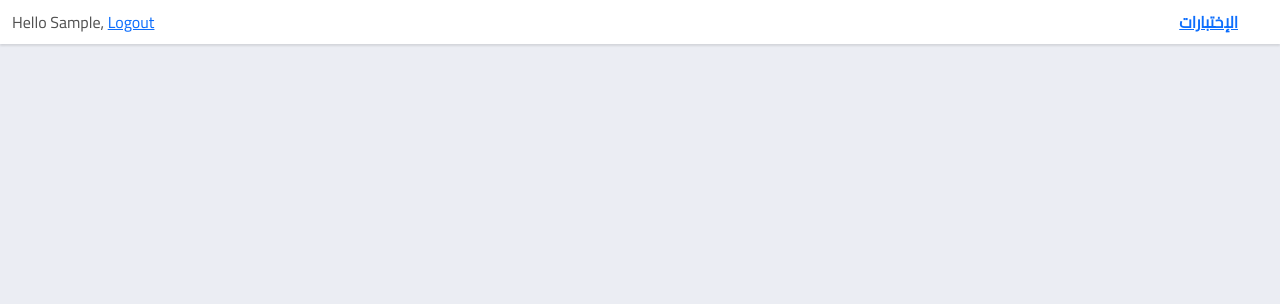
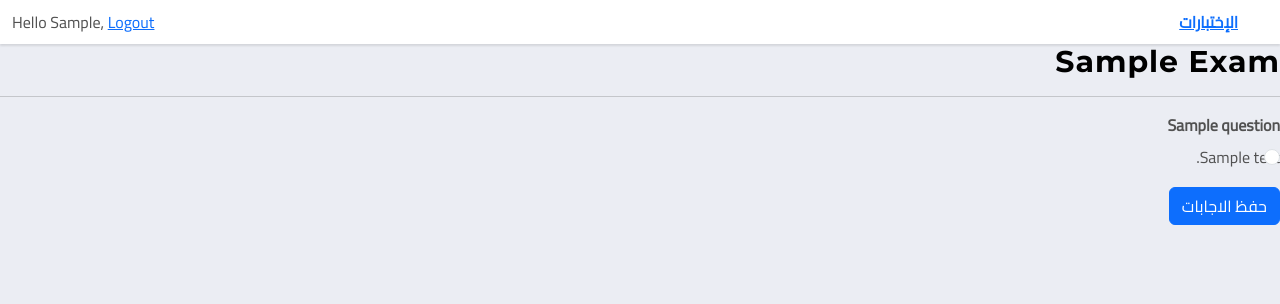
Before and after one commit to Hazem179/Exams, a Django app: page /1/ in a window 1280 px wide. Shown: the top 304 px of the page. Run offline with Django 4.2, Linux system fonts and the light colour scheme; a user stored in the database is signed in; tables that the repository leaves empty hold one stand-in row (values such as "Sample post"); data that the repository does not hold is empty; some libraries are stand-ins or nearby versions.

Commit message:
js commits

```diff
--- a/exam/models.py
+++ b/exam/models.py
@@ -1,4 +1,5 @@
 from django.db import models
+import random
 from accounts.models import User
 # Create your models here.
 
@@ -14,11 +15,13 @@
         return self.name
 
     def get_questions(self):
-        return self.question_set.all()[:self.number_of_questions]
+        questions = list(self.question_set.all())
+        random.shuffle(questions)
+        return questions
 
 
 class Question(models.Model):
-    exam = models.ForeignKey(Exam, on_delete=models.CASCADE, related_name='questions')
+    exam = models.ForeignKey(Exam, on_delete=models.CASCADE)
     question = models.TextField()
 
     def __str__(self):
@@ -28,7 +31,7 @@
 
 
 class Answer(models.Model):
-    question = models.ForeignKey(Question, on_delete=models.CASCADE, related_name='qusetion')
+    question = models.ForeignKey(Question, on_delete=models.CASCADE)
     answer = models.CharField(max_length=50)
     is_correct = models.BooleanField(default=False)
 
--- a/exam/urls.py
+++ b/exam/urls.py
@@ -1,7 +1,9 @@
 from django.urls import path
 from . import views
 
-urlpatterns=[
-    path('',views.home,name = 'home'),
-    path("<int:pk>/", views.exam_detail, name="exam_detail")
+urlpatterns = [
+    path('', views.home, name='home'),
+    path("<int:pk>/", views.exam_detail, name="exam_detail"),
+    path("<int:pk>/data/", views.exam_data, name="exam_data")
+
 ]
--- a/exam/views.py
+++ b/exam/views.py
@@ -1,6 +1,6 @@
 from django.contrib.auth.decorators import login_required
 from django.shortcuts import render
-
+from django.http import JsonResponse
 from exam.models import Exam
 
 
@@ -16,3 +16,16 @@
 def exam_detail(request,pk):
     exam = Exam.objects.get(id=pk)
     return render(request, 'exams/detail.html', {'exam': exam})
+
+def exam_data(request,pk):
+    exam = Exam.objects.get(id=pk)
+    questions = []
+    for question in exam.get_questions():
+        answers = []
+        for answer in question.get_answers():
+            answers.append(answer.answer)
+        questions.append({str(question): answers})
+    return JsonResponse({
+        'data': questions,
+        'duration': exam.duration,
+    })
--- /dev/null
+++ b/static/js/quiz.js
@@ -0,0 +1,22 @@
+const url = window.location.href;
+const examBox = document.getElementById('exam-box');
+
+$.ajax({
+    type: 'GET',
+    url: url + 'data',
+    success: function (response) {
+        console.log(response);
+        const data = response.data;
+        data.forEach(element => {
+            for (const [question, answer] of Object.entries(element)) {
+                examBox.innerHTML += '<hr> <div class="mb-2"><b>' + question + '</b></div>'
+                answer.forEach(answer => {
+                    examBox.innerHTML += '<div class="form-check"><input class="form-check-input" type="radio" name="exampleRadios" id="exampleRadios1" value="option1"><label class="form-check-label" for="exampleRadios1">' + answer + '</label></div>'
+                });
+            }
+        });
+    },
+    error: function (error) {
+        console.log(error);
+    }
+})
--- a/templates/base.html
+++ b/templates/base.html
@@ -16,7 +16,6 @@
     <!-- Google Font Family Link End -->
 
     <!-- CSS -->
-
     <link href="{% static 'css/style.css' %}" rel="stylesheet">
     <link href="{% static 'css/cs-foodbakery-plugin.css' %}" rel="stylesheet">
     <link href="{% static 'css/bootstrap-slider.css' %}" rel="stylesheet">
@@ -35,12 +34,7 @@
             crossorigin="anonymous"></script>
     <script src="{% static 'js/modernizr.js' %}"></script>
     <script src="{% static 'js/bootstrap.js' %}"></script>
-
-
-
-    <!-- Include Datatables plugin script and css -->
-    <link rel="stylesheet" href="//cdn.datatables.net/1.12.1/css/jquery.dataTables.min.css">
-    <script src="//cdn.datatables.net/1.12.1/js/jquery.dataTables.min.js"></script>
+    <script src="https://code.jquery.com/jquery-3.1.1.min.js"> </script>
 
     <style>
         body, .main-section p, .mce-content-body p {
--- a/templates/exams/detail.html
+++ b/templates/exams/detail.html
@@ -1,3 +1,17 @@
 {% extends 'base.html' %}
+{% load static %}
+{% block title %}{{ exam.name }}{% endblock %}
 
-<h1></h1>
+{% block content %}
+    {% block scripts %}
+        <script src="{% static 'js/quiz.js' %}" defer></script>
+    {% endblock scripts %}
+    <h1>{{ exam.name }}</h1>
+    <form iq="exam-form" class="mt-3-mb-3">
+        {% csrf_token %}
+        <div id="exam-box"></div>
+            <button type="submit" class="btn btn-primary mt-3">حفظ الاجابات</button>
+
+
+    </form>
+{% endblock %}
```
